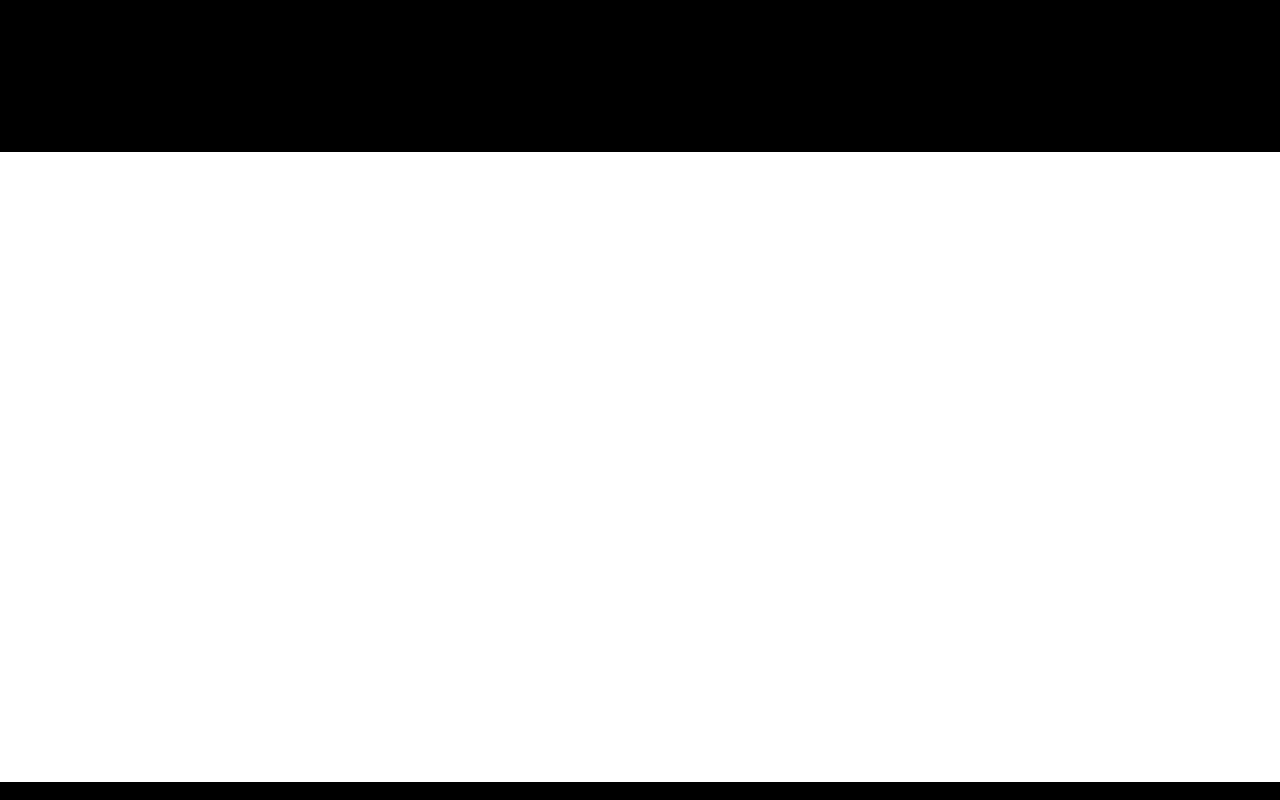
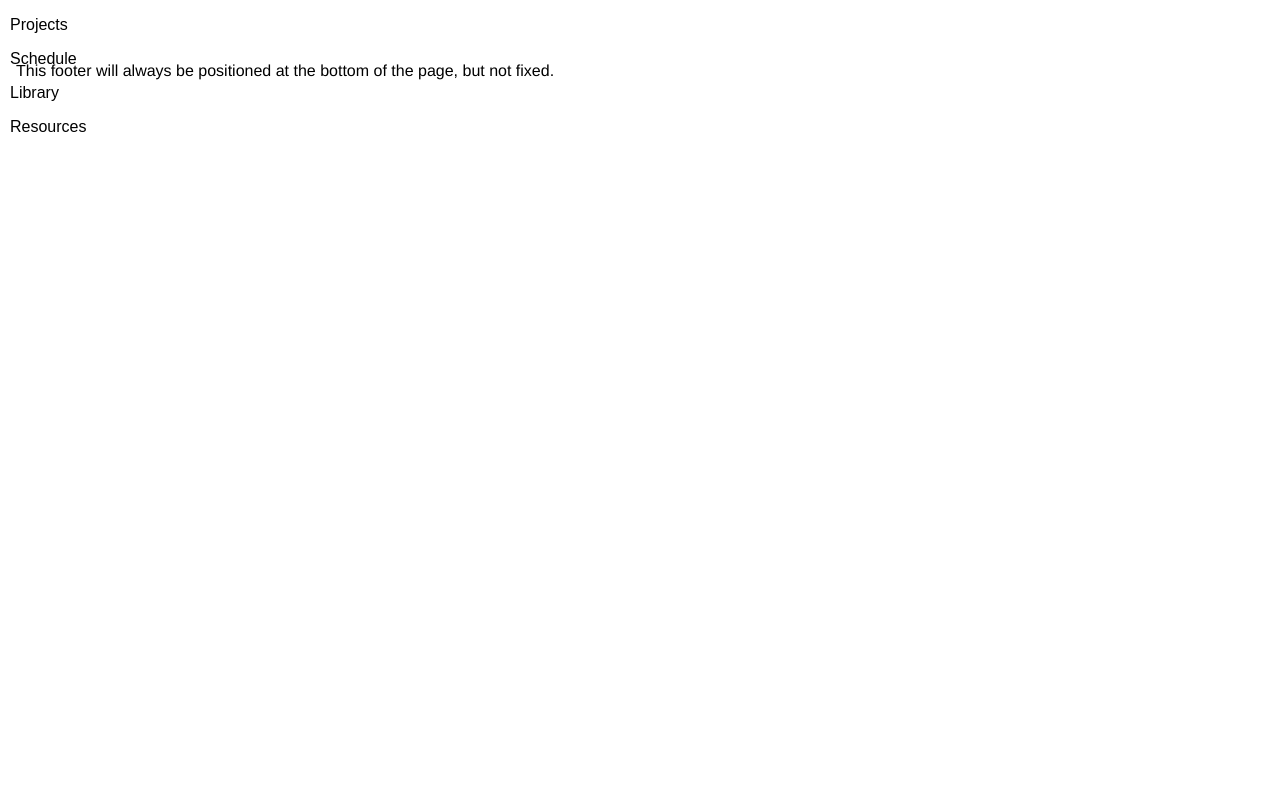
Before and after one commit to anthonyzukofsky/basicgdsvaF20, a plain HTML site: page index.html in a window 1280 px wide. Drawn offline with Linux system fonts and the light colour scheme.

Commit message:
Update style.css

```diff
--- a/style.css
+++ b/style.css
@@ -1,14 +1,3 @@
-html {
-  height: 100%;
-  box-sizing: border-box;
-}
-
-*,
-*:before,
-*:after {
-  box-sizing: inherit;
-}
-
 body {
   position: relative;
   margin: 0;
@@ -20,17 +9,19 @@ body {
 .navigation{
     position:absolute;
     width:100%;
-    background:#000000;
+    left: 10px;
+    background:#FFFFFF;
     text-decoration: none;
     font-family:Arial;
     top:0px;
 }
 
-.information{
-    position:absolute;
-    width:100%;
-    background:#000000;
-    text-decoration: none;
-    font-family:Arial;
-    bottom:0px;
+.information {
+  position: absolute;
+  right: 0;
+  bottom: 0;
+  left: 0;
+  padding: 1rem;
+  background-color: #red;
+  text-align: left;
 }
```
